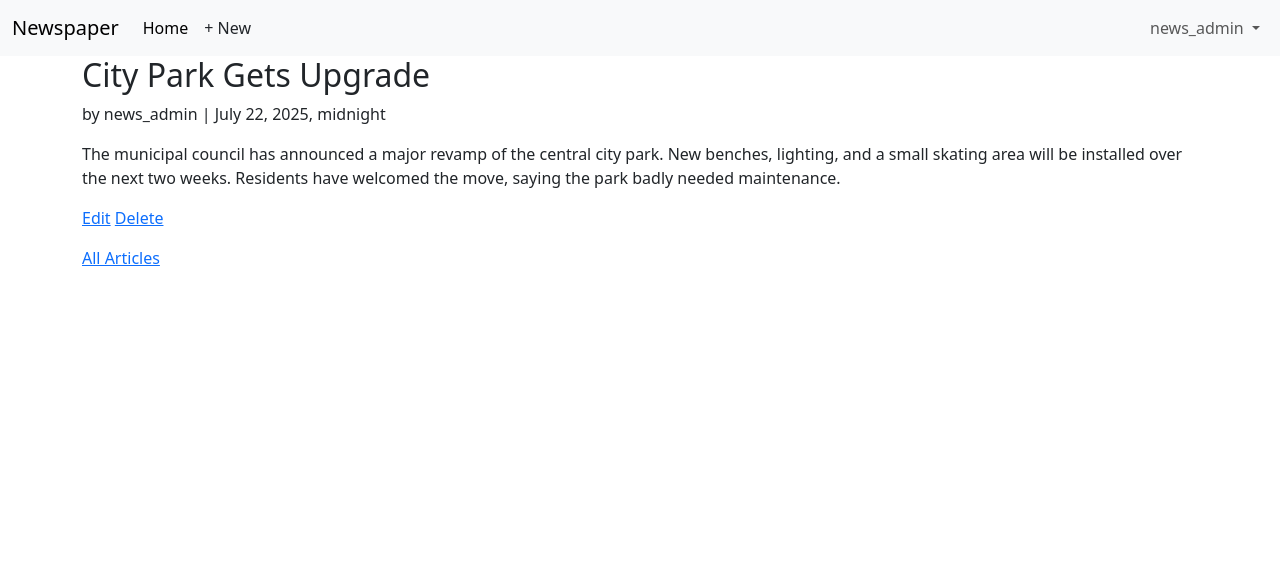
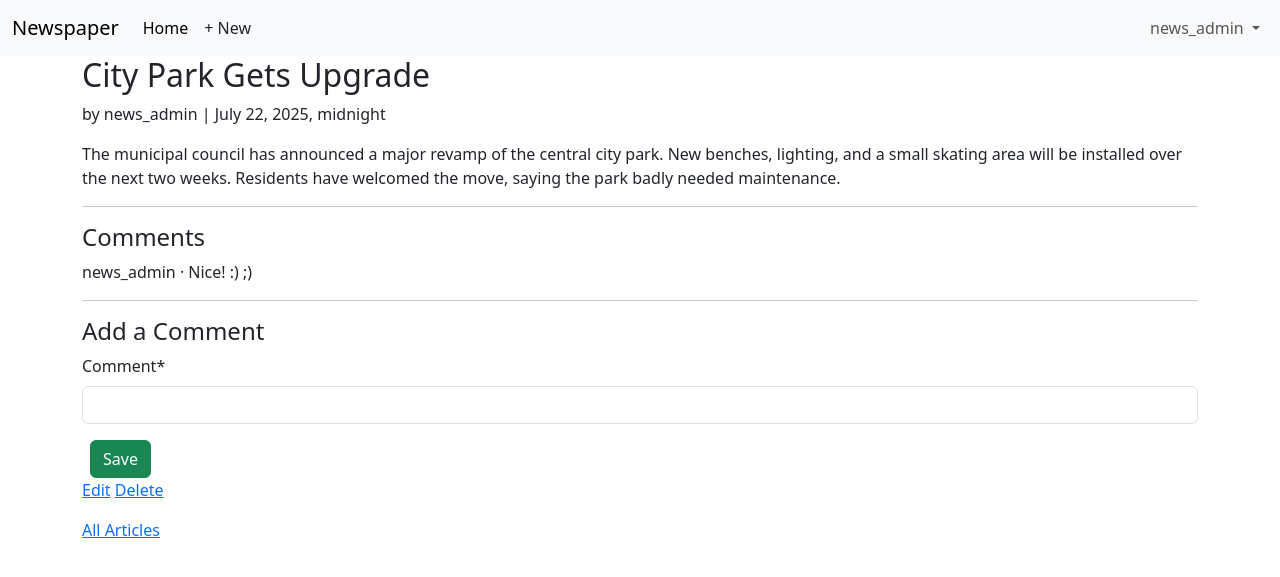
Before and after one commit to TariqueNayer/news-website, a Django app: page /articles/1/ in a window 1280 px wide. Shown: the top 577 px of the page. Run offline with Django 5.2, Linux system fonts and the light colour scheme; a user stored in the database is signed in; data comes from the database, SQL or seed files in the repository; both versions use the stored data as it was after the commit; some libraries are stand-ins or nearby versions.

Commit message:
Commenrts

```diff
--- /dev/null
+++ b/articles/forms.py
@@ -0,0 +1,7 @@
+from django import forms
+from .models import Comment
+
+class CommentForm(forms.ModelForm):
+	class Meta:
+		model = Comment
+		fields = ('comment',)
--- a/articles/models.py
+++ b/articles/models.py
@@ -14,3 +14,14 @@ class Article(models.Model):
 
 	def get_absolute_url(self):
 		return reverse("article_detail", kwargs={"pk": self.pk})
+
+class Comment(models.Model):
+	article = models.ForeignKey(Article, on_delete=models.CASCADE,)
+	comment = models.CharField(max_length=140)
+	author = models.ForeignKey(settings.AUTH_USER_MODEL, on_delete=models.CASCADE,)
+
+	def __str__(self):
+		return self.comment
+
+	def get_absolute_url(self):
+		return reverse("article_list")
--- a/articles/views.py
+++ b/articles/views.py
@@ -1,8 +1,15 @@
 from django.contrib.auth.mixins import (LoginRequiredMixin, UserPassesTestMixin)
-from django.views.generic import ListView, DetailView
+
+from django.views.generic import ListView, DetailView, FormView
+from django.views.generic.detail import SingleObjectMixin
 from django.views.generic.edit import (UpdateView, DeleteView, CreateView)
-from django.urls import reverse_lazy
+from django.views import View
+
+from django.urls import reverse_lazy, reverse
+
 from .models import Article
+from .forms import CommentForm
+
 
 # Create your views here.
 class ArticleListView(LoginRequiredMixin, ListView):
@@ -10,9 +17,44 @@ class ArticleListView(LoginRequiredMixin, ListView):
 	template_name ="article_list.html"
 	ordering = ["-date"]
 
-class ArticleDetailView(LoginRequiredMixin, DetailView):
+class CommentGet(DetailView):
 	model = Article
 	template_name ="article_detail.html"
+
+	def get_context_data(self, **kwargs):
+		context = super().get_context_data(**kwargs)
+		context["form"] = CommentForm()
+		return context
+
+class CommentPost(SingleObjectMixin, FormView):
+	model = Article
+	form_class = CommentForm
+	template_name = "article_detail.html"
+
+	def post(self, request, *args, **kwargs):
+		self.object = self.get_object()
+		return super().post(request, *args, **kwargs)
+
+	def form_valid(self, form):
+		comment = form.save(commit=False)
+		comment.article= self.object
+		comment.author = self.request.user
+		comment.save()
+		return super().form_valid(form)
+
+	def get_success_url(self):
+		article = self.object
+		return reverse("article_detail",kwargs={"pk" : article.pk})
+
+class ArticleDetailView(LoginRequiredMixin, DetailView):
+
+	def get(self , request , *args , **kwargs):
+		view = CommentGet.as_view()
+		return view(request, *args, **kwargs)
+
+	def post(self , request , *args , **kwargs):
+		view = CommentPost.as_view()
+		return view(request, *args, **kwargs)
 
 class ArticleUpdateView(LoginRequiredMixin, UserPassesTestMixin, UpdateView):
 	model = Article
--- a/templates/article_detail.html
+++ b/templates/article_detail.html
@@ -1,11 +1,27 @@
 {% extends "base.html" %}
+{% load crispy_forms_tags %}
+{% block content %}
 
-{% block content %}
+<!-- Article -->
 <div class="article-entry">
 	<h2>{{ object.title }}</h2>
 	<p>by {{ object.auther }} | {{ object.date }}</p>
 	<p>{{ object.body }}</p>
 </div>
+
+<!-- Comments -->
+<hr>
+<h4>Comments</h4>
+{% for comment in article.comment_set.all %}
+<p>{{ comment.author }} &middot; {{ comment }}</p>
+{% endfor %}
+<hr>
+<h4>Add a Comment</h4>
+<form action="" method="post">{% csrf_token %}
+	{{ form|crispy }}
+	<button class="btn btn-success ms-2" type="submit">Save</button>
+</form>
+
 <div>
 	{% if article.auther.pk == request.user.pk %}
 	<p><a href="{% url 'article_edit' article.pk %}">Edit</a>
```
Also changed, not shown: articles/admin.py (+9 -1 lines), templates/article_list.html (+11 -0 lines), articles/migrations/0003_comment.py (added), db.sqlite3.
